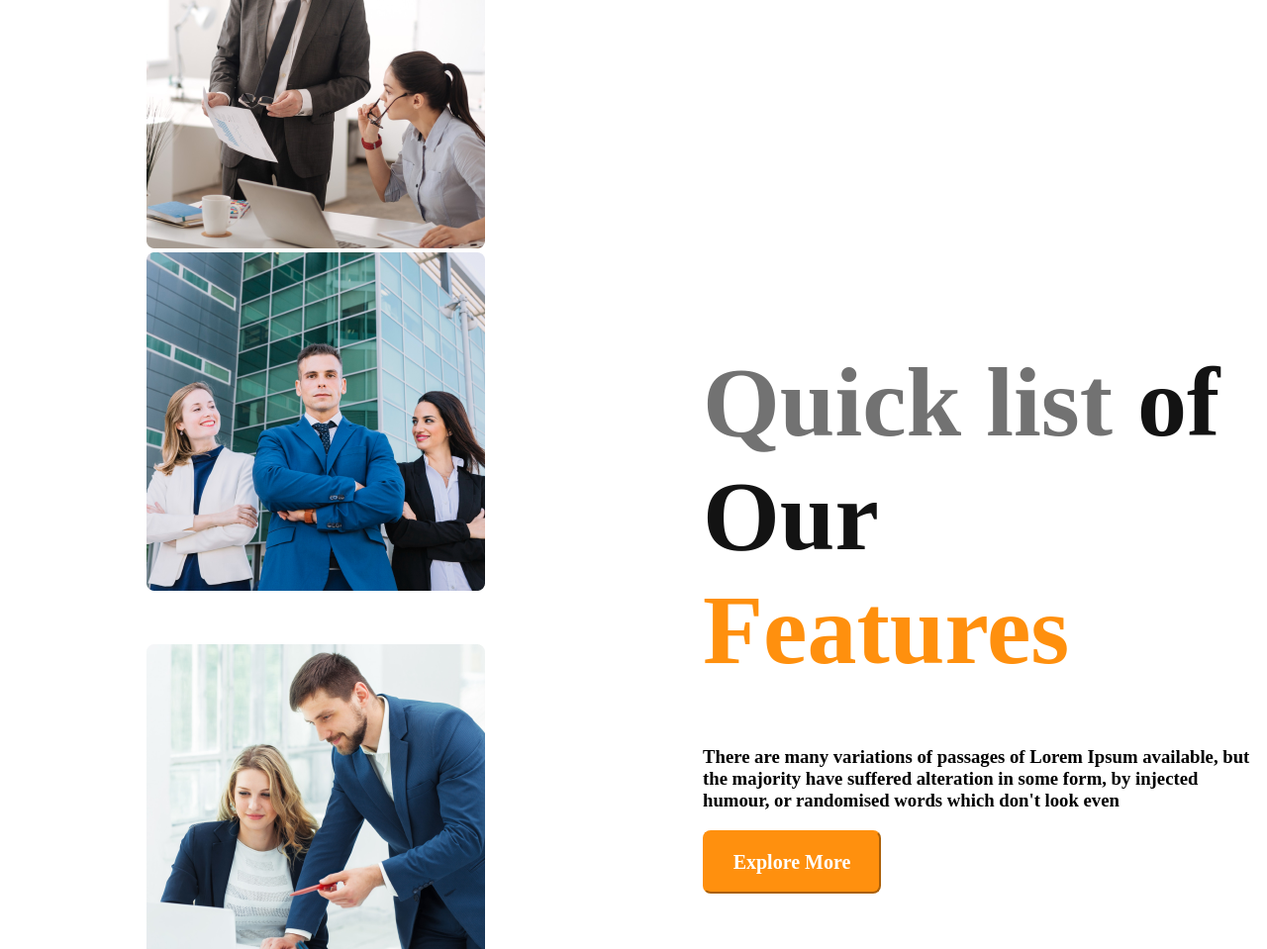
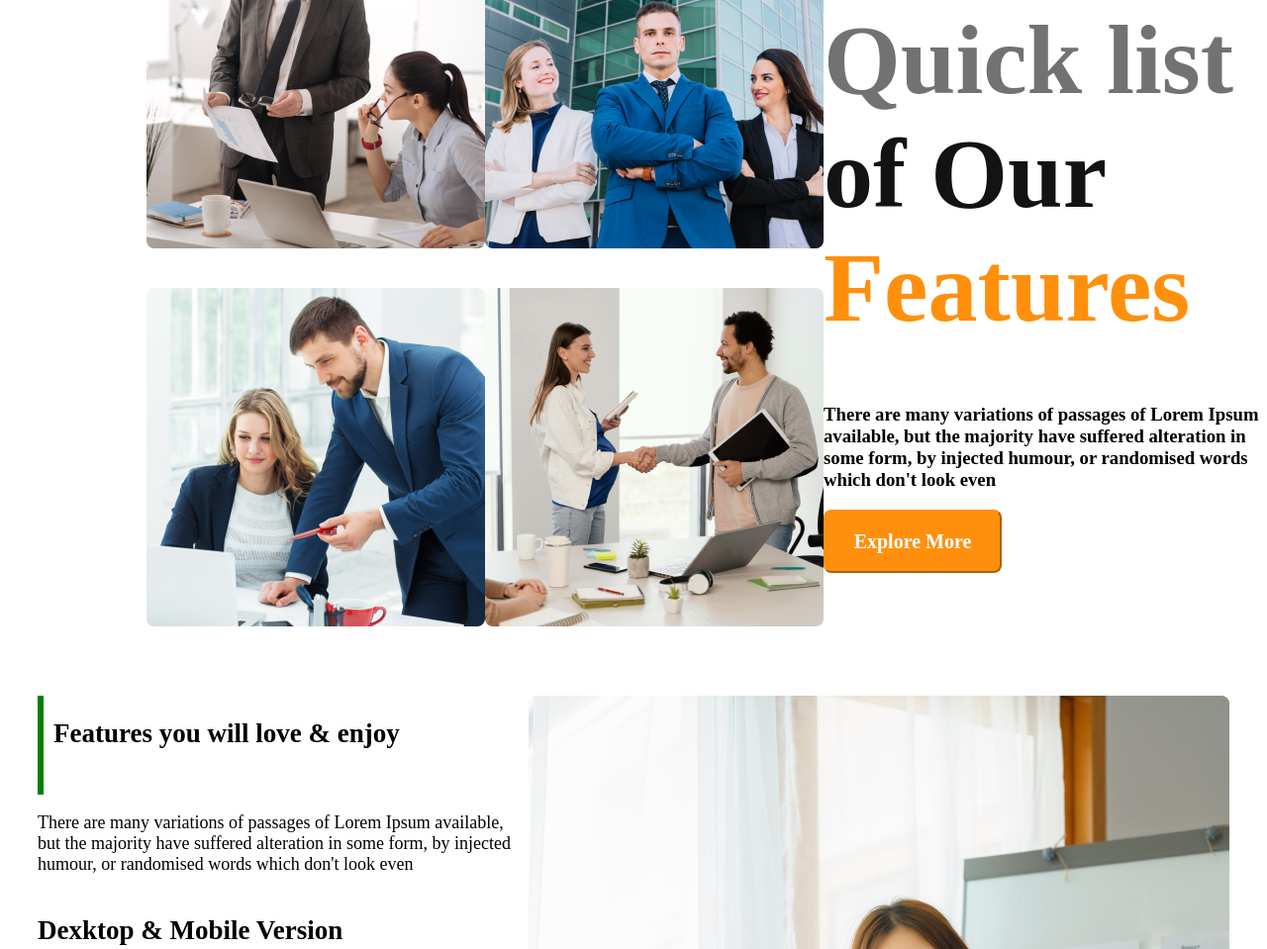
Before and after one commit to mdmohiuddin22/second-assignment, a plain HTML site: page index.html in a window 1280 px wide. Shown: the part 1448-2407 px from the top of the page at 99% size. Drawn offline with Linux system fonts and the light colour scheme.

Commit message:
added some

```diff
--- a/index.html
+++ b/index.html
@@ -38,7 +38,7 @@
 <picture class="features-images">
     <div class="features-image-1"><img src="images/team1.png" alt="">
         <img src="images/team2.png" alt=""></div>
-    <div><img src="images/team3.png" alt="">
+    <div class="features-image-1"><img src="images/team3.png" alt="">
         <img src="images/team4.png" alt=""></div>
 </picture>
 <article>
--- a/style.css
+++ b/style.css
@@ -121,7 +121,9 @@ font-size: 20px;
 }
 
 .features-image-1{
-margin-bottom: 50px;
+ display: grid;
+ grid-template-columns: repeat(2,1fr);
+margin-bottom: 40px;
 }
 /* -----------features-you-items -----------*/
 .features-you-items{
```
